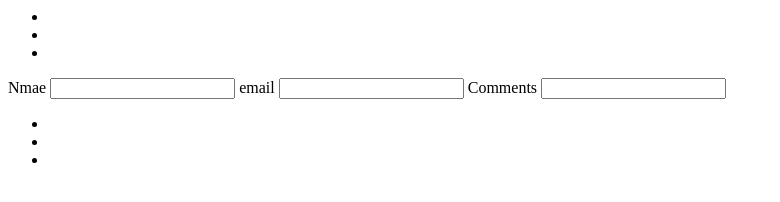
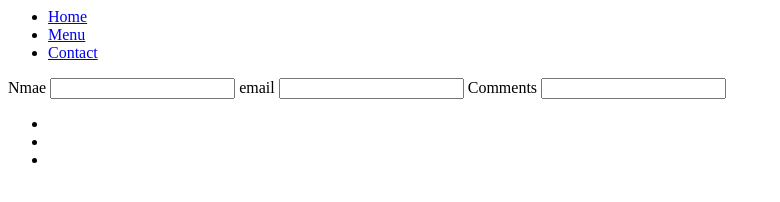
Before and after one commit to gatoarmen/estebanrestaurant, a plain HTML site: page contact.html in a window 1280 px wide. Shown: the whole page, without its empty margins (0-780 px from the left). Drawn offline with Linux system fonts and the light colour scheme.

Commit message:
links to pages

```diff
--- a/contact.html
+++ b/contact.html
@@ -13,9 +13,9 @@
         <h1></h1>
         <nav>
             <ul>
-                <li><a href=""></a></li>
-                <li><a href=""></a></li>
-                <li><a href=""></a></li>
+                    <li><a href="#">Home</a></li>
+                    <li><a href="menu.html">Menu</a></li>
+                    <li><a href="#">Contact</a></li>
             </ul>
         </nav>
     </header>
```
Also changed, not shown: menu.html (+3 -3 lines).
